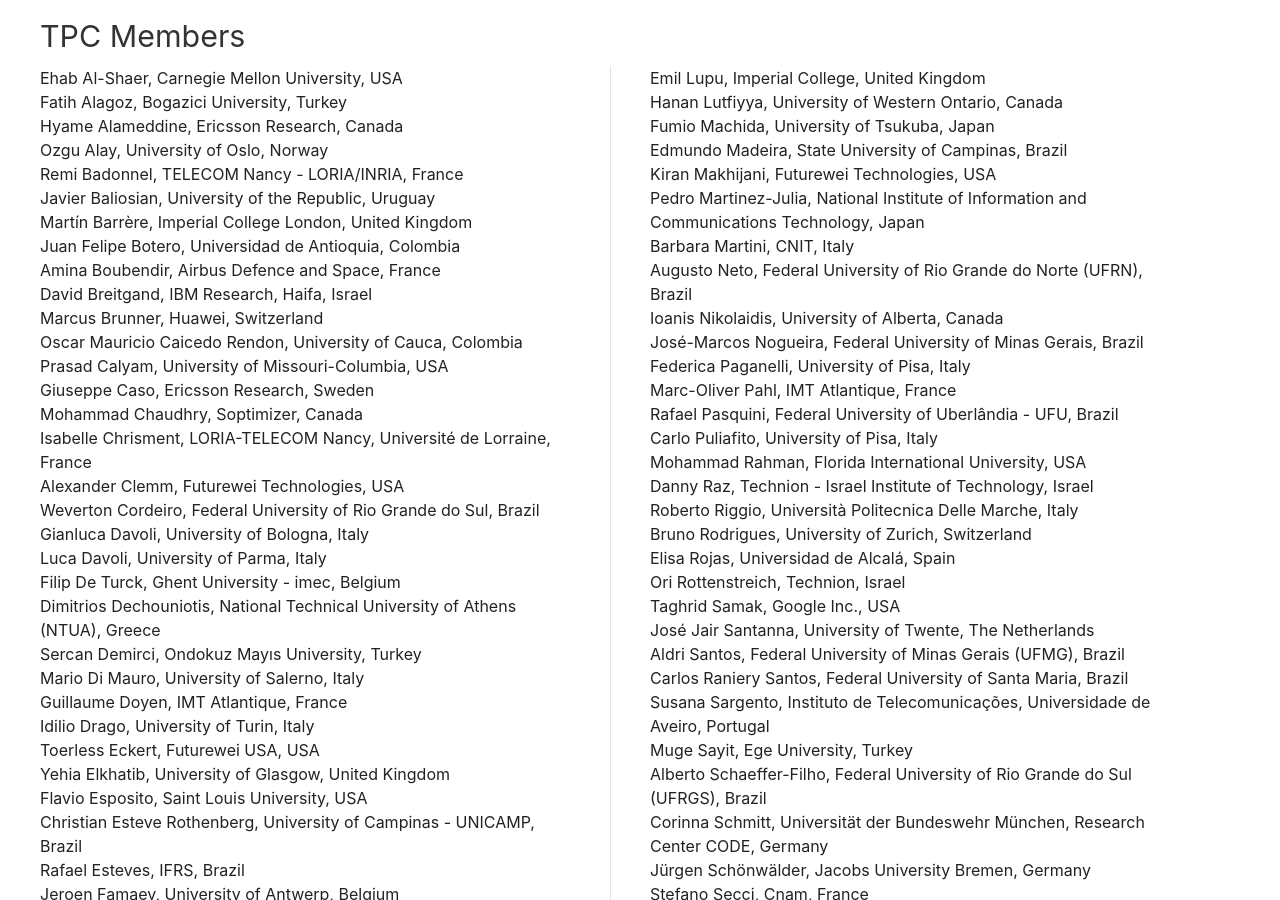
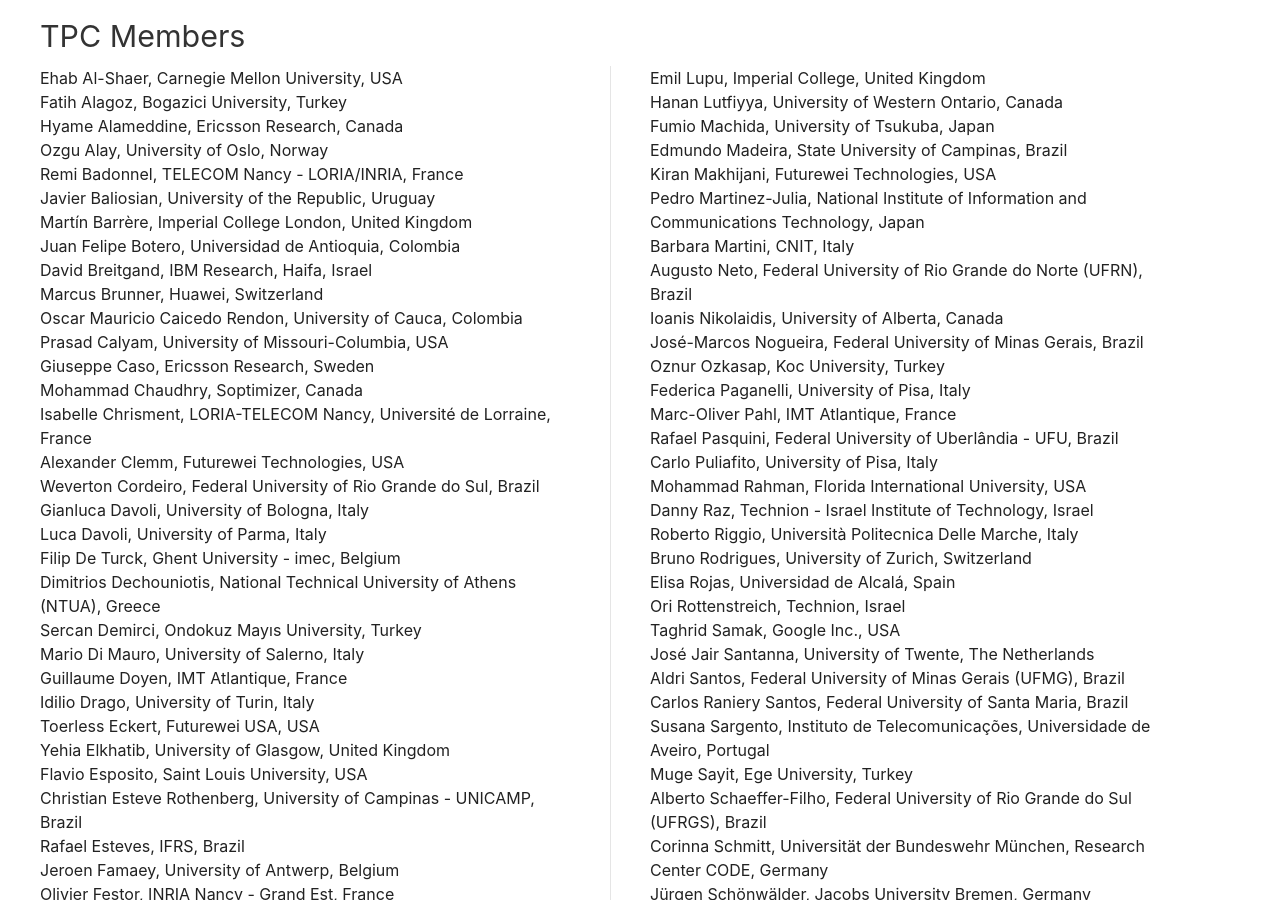
Before and after one commit to stuartclayman/cnsm_2022_website, a Jekyll site: the page built from committees.html, in a window 1280 px wide and 900 px high, scrolled down 2688 px. Built offline with Jekyll 4.4.1, drawn with Linux system fonts in a browser that asks for light colours; nearby versions of some CDN libraries.

Commit message:
TPC update

```diff
--- a/committees.html
+++ b/committees.html
@@ -141,7 +141,6 @@
     Javier Baliosian, University of the Republic, Uruguay<br/>
     Martín Barrère, Imperial College London, United Kingdom<br/>
     Juan Felipe Botero, Universidad de Antioquia, Colombia<br/>
-    Amina Boubendir, Airbus Defence and Space, France<br/>
     David Breitgand, IBM Research, Haifa, Israel<br/>
     Marcus Brunner, Huawei, Switzerland<br/>
     Oscar Mauricio Caicedo Rendon, University of Cauca, Colombia<br/>
@@ -207,6 +206,7 @@
     Augusto Neto, Federal University of Rio Grande do Norte (UFRN), Brazil<br/>
     Ioanis Nikolaidis, University of Alberta, Canada<br/>
     José-Marcos Nogueira, Federal University of Minas Gerais, Brazil<br/>
+    Oznur Ozkasap, Koc University, Turkey<br/>
     Federica Paganelli, University of Pisa, Italy<br/>
     Marc-Oliver Pahl, IMT Atlantique, France<br/>
     Rafael Pasquini, Federal University of Uberlândia - UFU, Brazil<br/>
@@ -254,4 +254,5 @@
     Ibrahim Zincir, Izmir University of Economics, Turkey<br/>
     Thomas Zinner, NTNU, Norway<br/>
   </div>
+
 </div>
```
